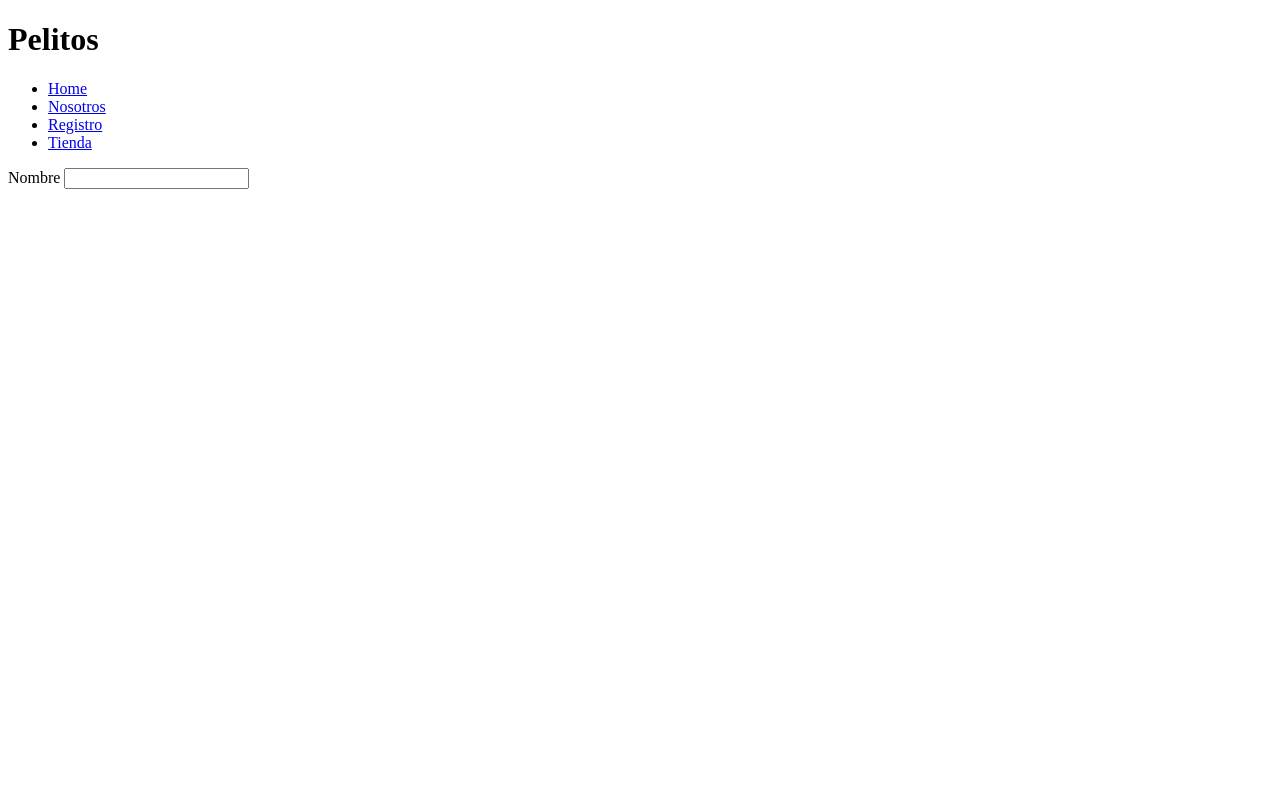
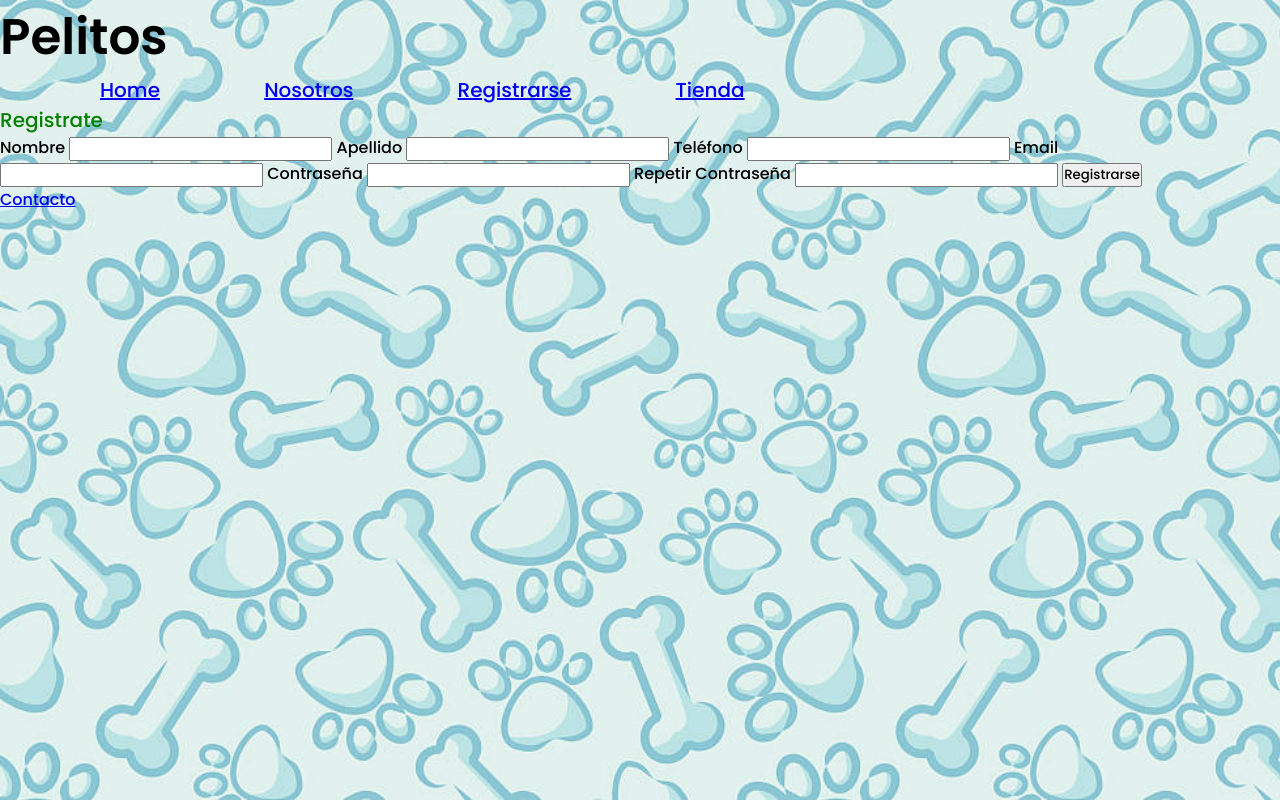
Before and after one commit to IsabelMartha/IsabelMartha.github.io, a plain HTML site: page registro.html in a window 1280 px wide. Drawn offline with Linux system fonts and the light colour scheme.

Commit message:
Aplicando css

```diff
--- /dev/null
+++ b/registro.css
@@ -0,0 +1,31 @@
+* {
+    margin: 0;
+    padding: 0;
+    font-family: 'Poppins', sans-serif;
+}
+
+body {
+    background-image: url('fondo11.jpg');
+    background-attachment: fixed;
+    background-repeat: repeat;
+    background-size: contain;
+
+}
+h1 {
+    font-size: 50px;
+}
+nav ul {
+    list-style: none;
+}
+
+nav ul li {
+    display: inline;
+    padding-inline-start: 100px;
+    font-size: 20px;
+
+}
+
+p {
+    font-size: 20px;
+    color: green;
+}
--- a/registro.html
+++ b/registro.html
@@ -1,11 +1,19 @@
 <!DOCTYPE html>
 <html lang="en">
+
 <head>
     <meta charset="UTF-8">
     <meta http-equiv="X-UA-Compatible" content="IE=edge">
     <meta name="viewport" content="width=device-width, initial-scale=1.0">
-    <title>Registro</title>
+    <link rel="icon" type="image/png" sizes="" href="favicon.png">
+    <link rel="stylesheet" href="registro.css">
+    <link rel="preconnect" href="https://fonts.googleapis.com">
+    <link rel="preconnect" href="https://fonts.gstatic.com" crossorigin>
+    <link href="https://fonts.googleapis.com/css2?family=Poppins:ital,wght@0,200;0,300;0,500;0,600;1,300&display=swap"
+        rel="stylesheet">
+    <title>Registrarse</title>
 </head>
+
 <body>
     <header>
         <h1>Pelitos</h1>
@@ -14,18 +22,35 @@
                 <ul>
                     <li><a href="index.html">Home</a></li>
                     <li><a href="nosotros.html">Nosotros</a></li>
-                    <li><a href="registro.html">Registro</a></li>
+                    <li><a href="registro.html">Registrarse</a></li>
                     <li><a href="tienda.html">Tienda</a></li>
                 </ul>
             </nav>
         </section>
     </header>
     <main>
+        <p>Registrate</p>
         <form action="">
             <label for="name">Nombre</label>
             <input type="text" name="name" id="name">
-            <label for="f"></label>
+            <label for="last-name">Apellido</label>
+            <input type="text" name="last-name" id="last-name">
+            <label for="phone">Teléfono</label>
+            <input type="tel" name="phone" id="phone">
+            <label for="email">Email</label>
+            <input type="email" name="email" id="email">
+            <label for="password">Contraseña</label>
+            <input type="password" name="password" id="password">
+            <label for="password2">Repetir Contraseña</label>
+            <input type="password" name="password2" id="password2">
+            <button type="submit">Registrarse</button>
         </form>
     </main>
+    <footer>
+        <ul>
+            <li><a href="contacto.html">Contacto</a></li>
+        </ul>
+    </footer>
 </body>
+
 </html>
```
Also changed, not shown: favicon.png (added), fondo11.jpg (added).
